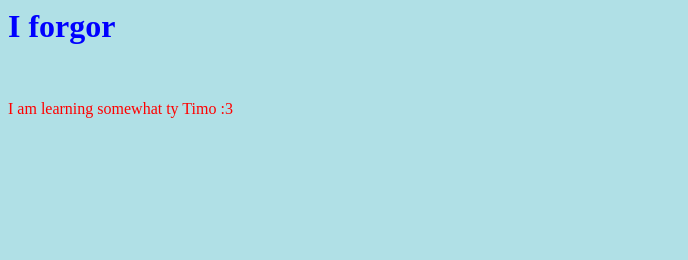
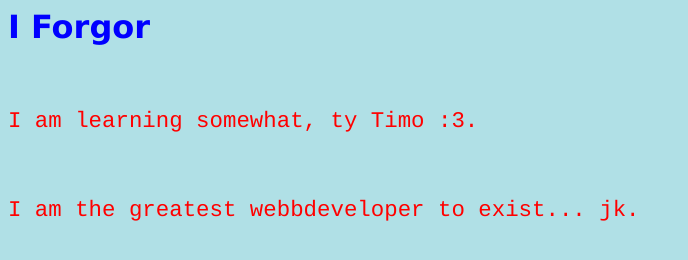
Before and after one commit to Jadinsa9/lektion6, a plain HTML site: page index.html in a window 1280 px wide. Shown: the whole page, without its empty margins (0-688 px from the left). Drawn offline with Linux system fonts and the light colour scheme.

Commit message:
adding phont and size changes

```diff
--- a/index.html
+++ b/index.html
@@ -1,15 +1,28 @@
 <html>
     <head>
         <style>
-            body {background-color: powderblue;}
-            h1   {color: blue;}
-            p    {color: red;}
+           body {background-color: powderblue;}
+           h1 {
+           color: blue;
+           font-family: verdana;
+           font-size: 200%;
+           }
+           p {
+           color: red;
+           font-family: courier;
+           font-size: 140%;
+           }
         </style>
+
+
         <title>very fun homework</title>
     </head>
     <body>
-        <h1>I forgor</h1>
+        <h1>I Forgor</h1>
         <br>
-        <p>I am learning somewhat ty Timo :3</p>
+        <p>I am learning somewhat, ty Timo :3.</p>
+        <br>
+        <p>I am the greatest webbdeveloper to exist... jk.</p>
+
     </body>
 </html>
```
